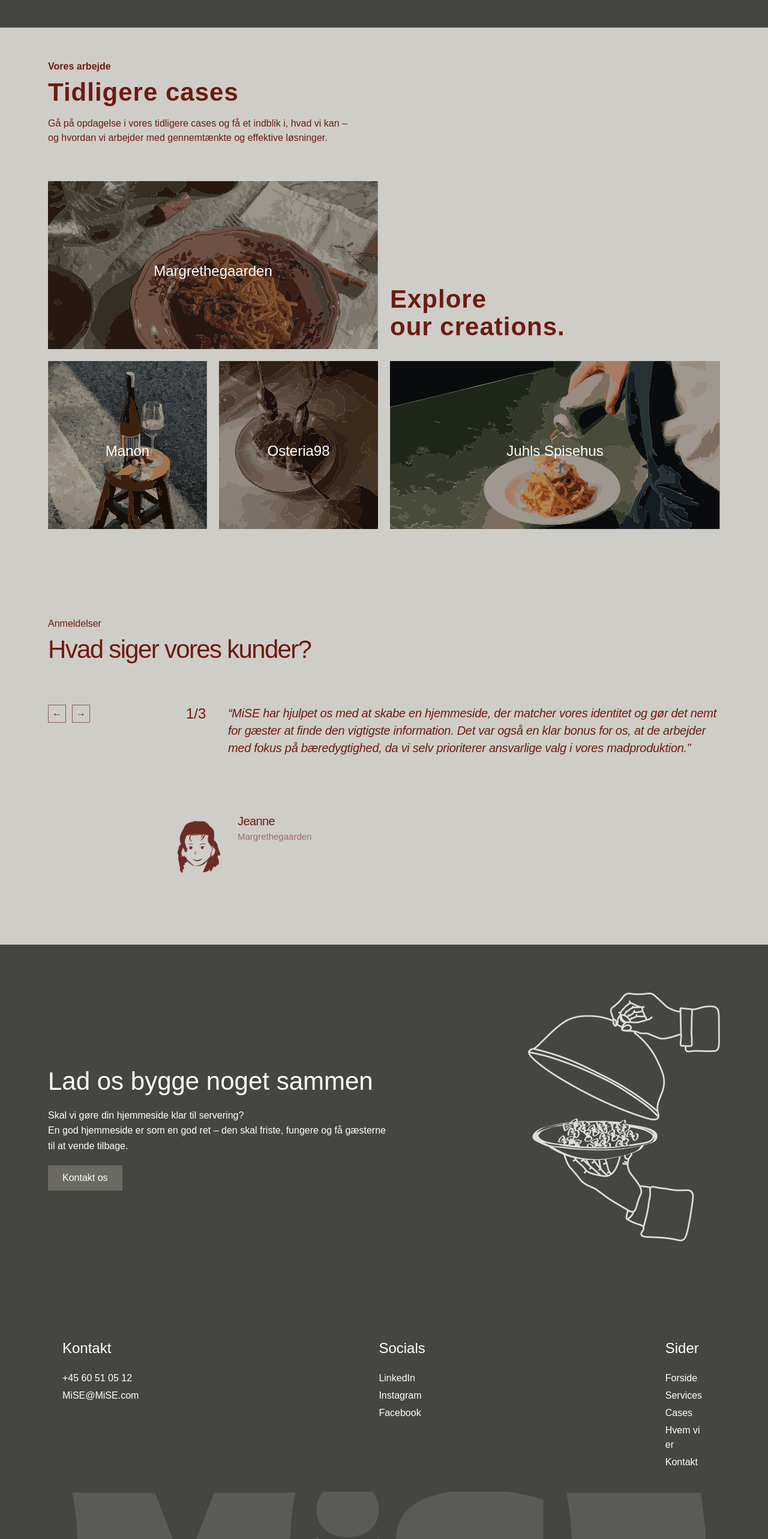
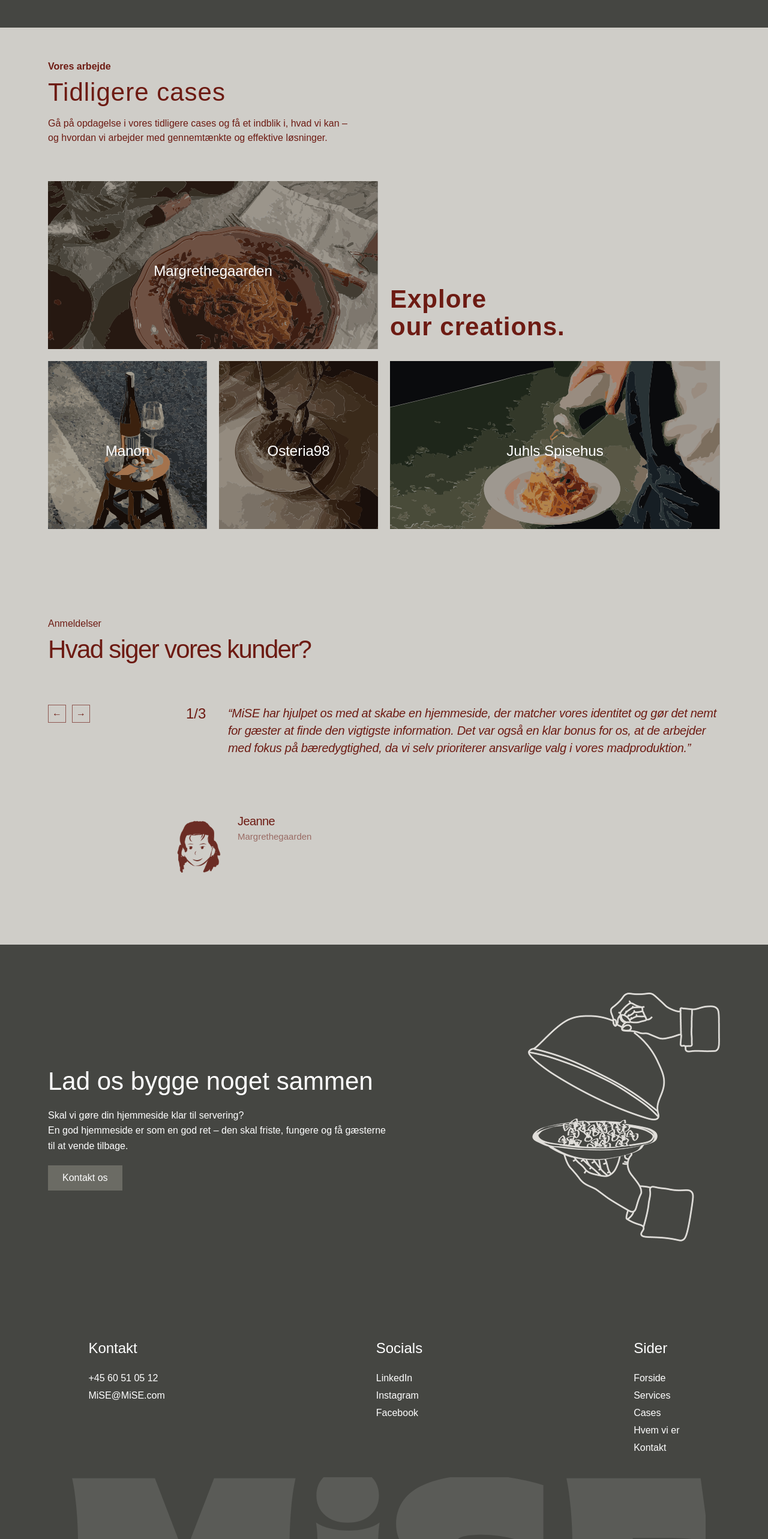
Before and after one commit to Klara919/MISE-EKSAMEN, a React (Vite) app: page / in a window 1280 px wide. Shown: the part 2420-4986 px from the top of the page at 60% size. Built offline with nearby package versions, Linux system fonts and the light colour scheme; a web font is replaced by a local one.

Commit message:
Små ændringer

```diff
--- a/src/components/Cases.css
+++ b/src/components/Cases.css
@@ -29,7 +29,7 @@ body {
   font-size: 42px; /* stor overskrift */
   color: #6D1B13; /* overskriftens farve */
   margin: 0 0 14px; /* ingen topmargin, 14px bundmargin */
-  font-weight: 550; /* medium/semi-bold */
+  font-weight: 500; /* medium/semi-bold */
   letter-spacing: 1px; /* lidt luft mellem bogstaverne */
 }
 
--- a/src/components/ServicesFront.css
+++ b/src/components/ServicesFront.css
@@ -12,8 +12,6 @@
   inset: 0;
   background: rgba(0, 0, 0, 0.074);
 }
-
-
 
 /* HEADER */
 .content {
--- a/src/components/TeamCard.css
+++ b/src/components/TeamCard.css
@@ -1,5 +1,3 @@
-
-
 /* GRID */
 .team-grid {
   display: grid;
@@ -95,7 +93,7 @@
 .team-card__name {
   margin: 0;
   color: #7a2018;
-  font-size: 0.85rem;
+  font-size: 14px;
   line-height: 1.3;
   font-weight: 400;
   font-family: "Montserrat", sans-serif;
--- a/src/components/WhiteFooter.css
+++ b/src/components/WhiteFooter.css
@@ -17,7 +17,7 @@
   display: grid;
   grid-template-columns: repeat(3, auto);
   justify-content: center;
-  gap: 25rem;
+  gap: 22rem;
 }
 
 .white-footer .footer-title {
```
